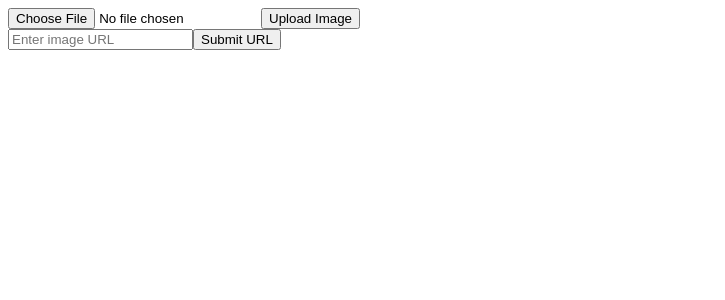
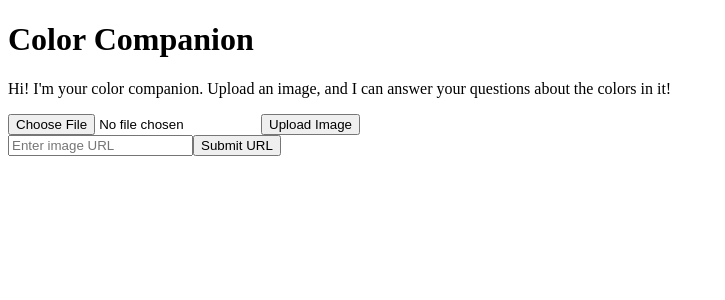
Before and after one commit to s-48/color-companion, a React (Create React App) app in the folder frontend/: page / in a window 1280 px wide. Shown: the top 300 px of the page, without its empty margins (0-725 px from the left). Built offline with nearby package versions, Linux system fonts and the light colour scheme.

Commit message:
change workflow 1 (isnt going to stage 2)

```diff
--- a/frontend/src/App.js
+++ b/frontend/src/App.js
@@ -3,21 +3,72 @@ import UploadImage from './components/UploadImage';
 import UploadURL from './components/UploadURL';
 import UserPrompt from './components/UserPrompt';
 function App() {
-  const [imageUrl, setImageUrl] = useState('');
+  const [imageUrl, setImageUrl] = useState(''); // Store a single image URL
+  const [chatStage, setChatStage] = useState(0); // Track stages in the workflow
+  const [response, setResponse] = useState(''); // Store AI responses
+
+  const handleSetImageUrl = (newImageUrl) => {
+    if (newImageUrl) {
+      setImageUrl(newImageUrl);
+      setChatStage(1); // Move to the next stage after image upload
+    }
+  };
+
+  const resetWorkflow = () => {
+    setImageUrl('');
+    setResponse('');
+    setChatStage(0); // Reset to the initial stage
+  };
+
   return (
     <div className="App">
       <header className="App-header">
+        <h1>Color Companion</h1>
       </header>
-          <div className="home-page">
-            {/* Pass the setImageUrl function as a prop */}
-            <UploadImage setImageUrl={setImageUrl} />
-            {/* Allow users to submit a custom URL */}
-            <UploadURL setImageUrl={setImageUrl} />
-            {/* Conditionally render UserPrompt if imageUrl is available */}
+      <div className="home-page">
+        {/* Initial Greeting */}
+        {chatStage === 0 && (
+          <div className="chat-box">
+            <p>
+              Hi! I'm your color companion. Upload an image, and I can answer
+              your questions about the colors in it!
+            </p>
+            <UploadImage setImageUrl={handleSetImageUrl} />
+            <UploadURL setImageUrl={handleSetImageUrl} />
+          </div>
+        )}
+
+        {/* Show preview and prompt for questions */}
+        {chatStage === 1 && (
+          <div className="chat-box">
+            <p>Thanks for the image! What would you like to know about it?</p>
+            <div className="image-preview">
+              <img
+                src={imageUrl}
+                alt="Uploaded preview"
+                style={{ maxWidth: '200px', margin: '5px' }}
+              />
+            </div>
             {imageUrl && <UserPrompt imageUrl={imageUrl} />}
           </div>
+        )}
+
+        {/* Display AI response and allow follow-up */}
+        {chatStage === 2 && (
+          <div className="chat-box">
+            <div className="response">
+              <p>{response}</p>
+            </div>
+            <div className="follow-up-options">
+              <button onClick={() => setChatStage(1)}>Ask another question</button>
+              <button onClick={resetWorkflow}>Upload a new image</button>
+            </div>
+          </div>
+        )}
+      </div>
     </div>
   );
 }
 
+
 export default App;
```
